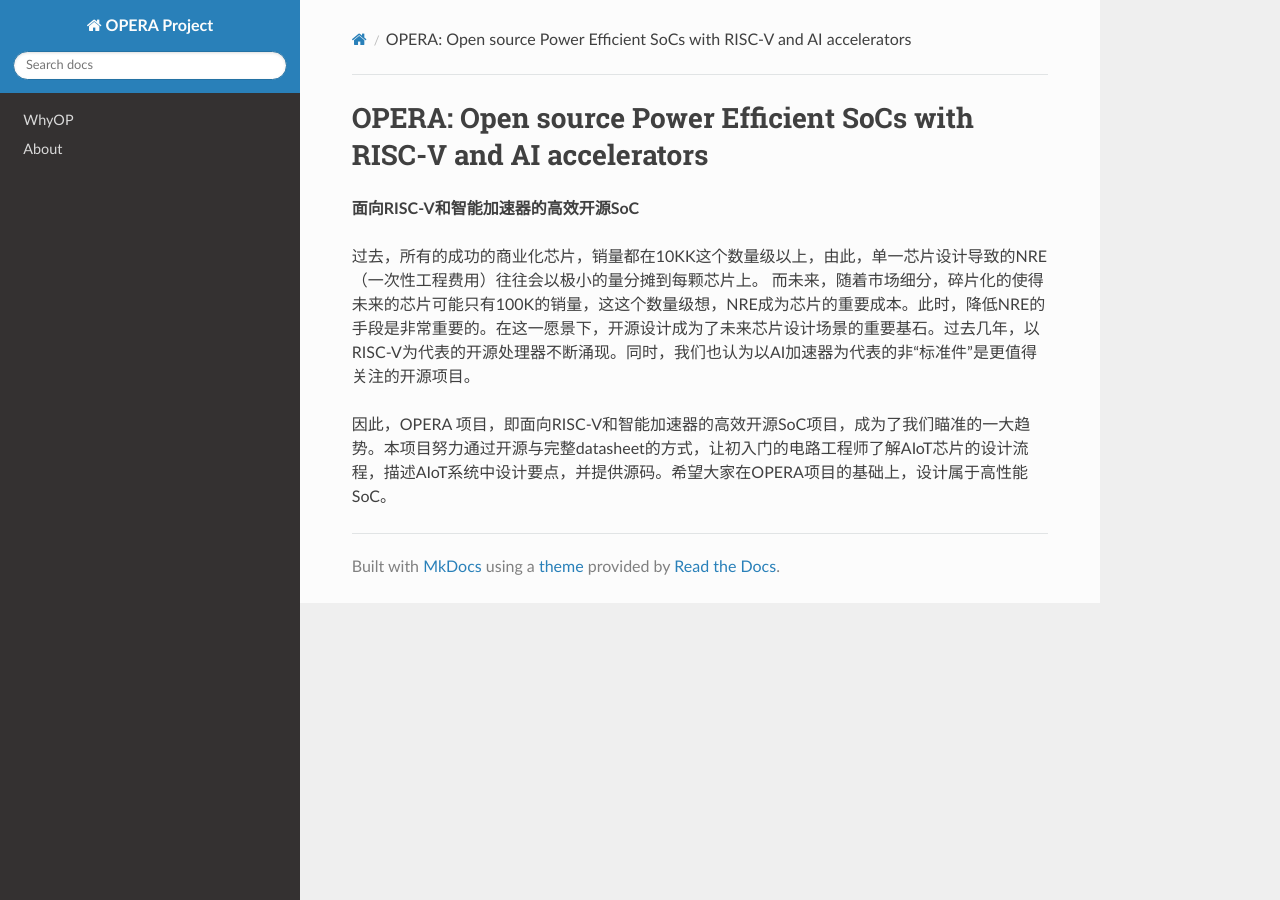
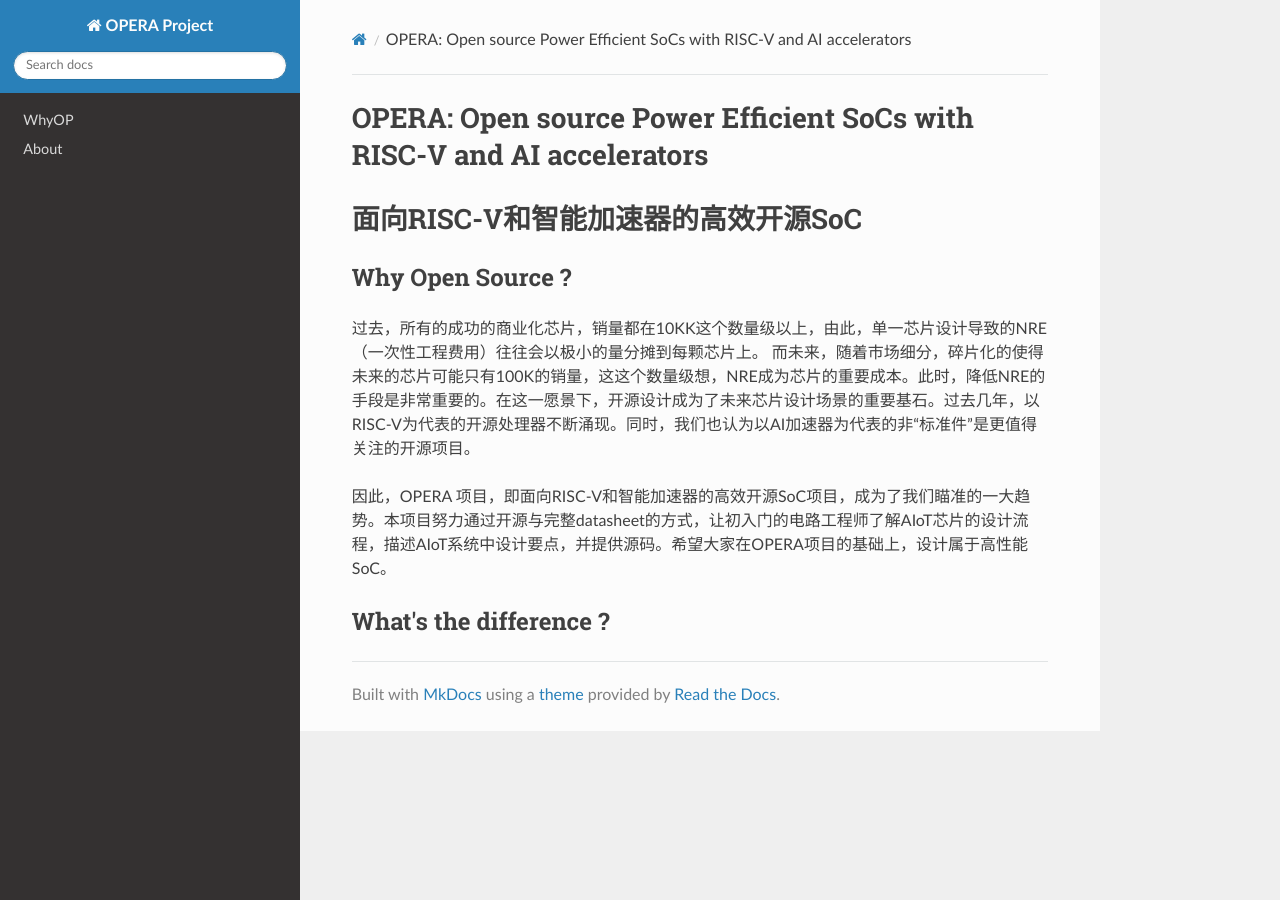
Before and after one commit to cihlab/operadoc, an MkDocs documentation site: the page built from docs/index.md, in a window 1280 px wide. Built offline with MkDocs 1.6.1, drawn with Linux system fonts in a browser that asks for light colours; nearby versions of some CDN libraries.

Commit message:
Update index.md

```diff
--- a/docs/index.md
+++ b/docs/index.md
@@ -1,7 +1,11 @@
 # OPERA: Open source Power Efficient SoCs with RISC-V and AI accelerators
-**面向RISC-V和智能加速器的高效开源SoC**
+# 面向RISC-V和智能加速器的高效开源SoC
+
+## Why Open Source ?
 
 过去，所有的成功的商业化芯片，销量都在10KK这个数量级以上，由此，单一芯片设计导致的NRE（一次性工程费用）往往会以极小的量分摊到每颗芯片上。
 而未来，随着市场细分，碎片化的使得未来的芯片可能只有100K的销量，这这个数量级想，NRE成为芯片的重要成本。此时，降低NRE的手段是非常重要的。在这一愿景下，开源设计成为了未来芯片设计场景的重要基石。过去几年，以RISC-V为代表的开源处理器不断涌现。同时，我们也认为以AI加速器为代表的非“标准件”是更值得关注的开源项目。
 
 因此，OPERA 项目，即面向RISC-V和智能加速器的高效开源SoC项目，成为了我们瞄准的一大趋势。本项目努力通过开源与完整datasheet的方式，让初入门的电路工程师了解AIoT芯片的设计流程，描述AIoT系统中设计要点，并提供源码。希望大家在OPERA项目的基础上，设计属于高性能SoC。
+
+## What's the difference ?
```
